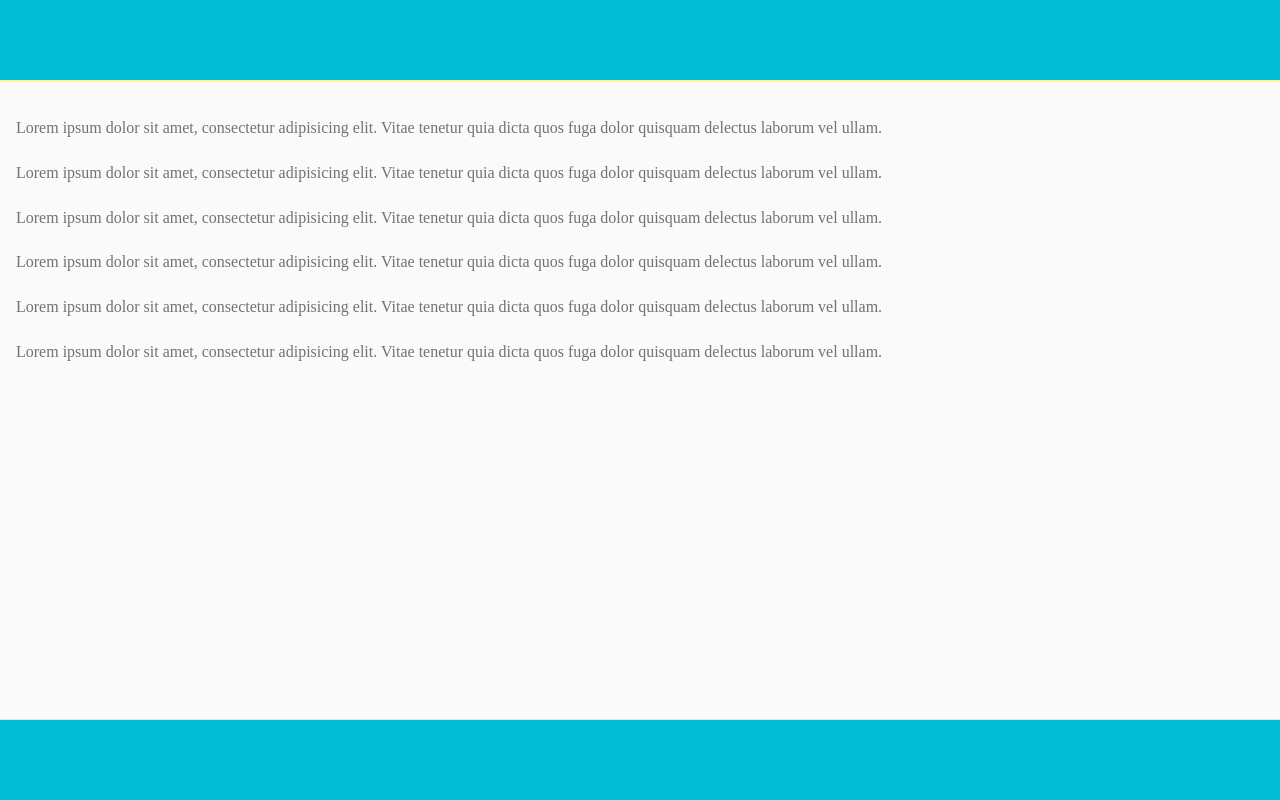
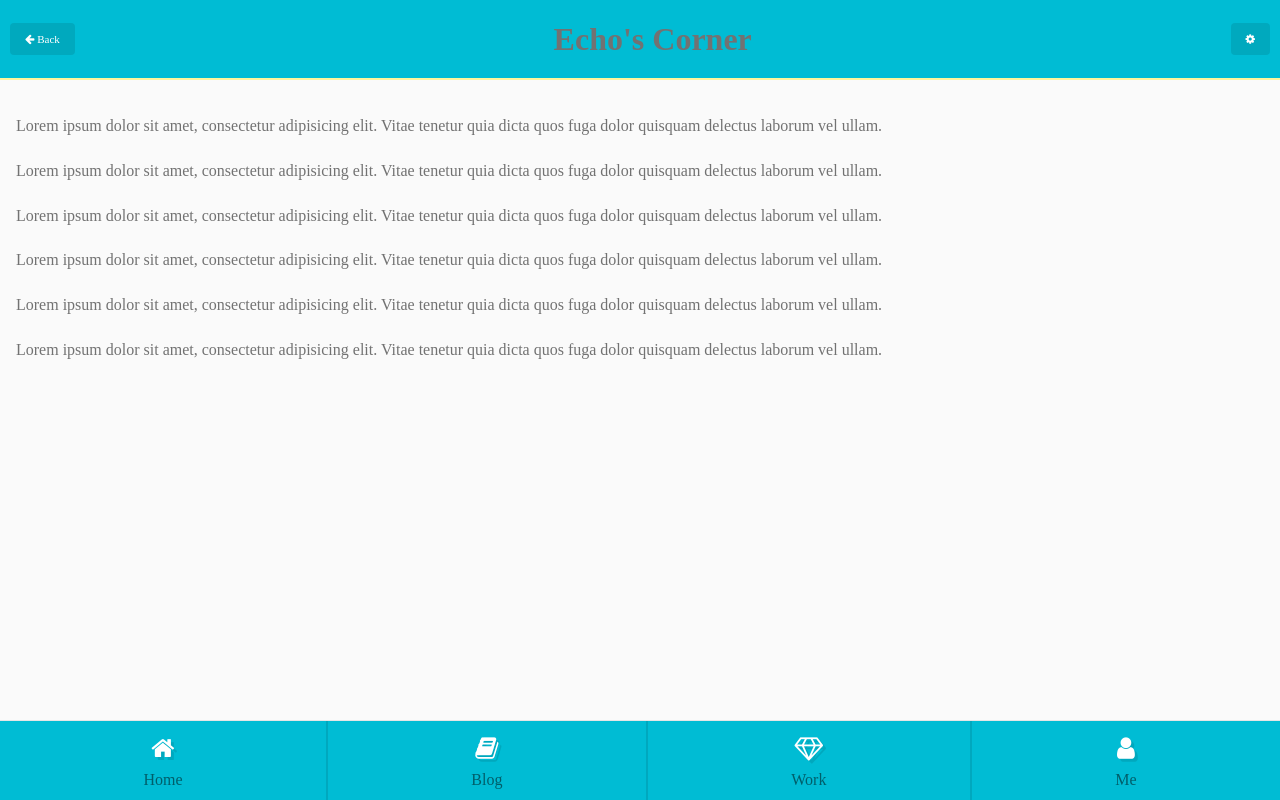
Before and after one commit to yhyecho/gulp-flex, a plain HTML site: page index.html in a window 1280 px wide. Drawn offline with Linux system fonts and the light colour scheme.

Commit message:
add font-awesome

```diff
--- a/index.html
+++ b/index.html
@@ -6,10 +6,20 @@
   <meta http-equiv="X-UA-Compatible" content="ie=edge">
   <title>Document</title>
   <link rel="stylesheet" href="./styles/main.css">
+  <link rel="stylesheet" href="http://cdn.bootcss.com/font-awesome/4.5.0/css/font-awesome.min.css">
 </head>
 <body>
   <div class="app-wrap">
-    <header class="app-header"></header>
+    <header class="app-header">
+      <a href="" class="button">
+        <i class="fa fa-arrow-left"></i>
+        Back
+      </a>
+      <h1>Echo's Corner</h1>
+      <a href="" class="button">
+        <i class="fa fa-cog"></i>
+      </a>
+    </header>
     <div class="content">
       <p>
         Lorem ipsum dolor sit amet, consectetur adipisicing elit. Vitae tenetur quia dicta quos fuga dolor quisquam delectus laborum vel ullam.
@@ -30,7 +40,24 @@
         Lorem ipsum dolor sit amet, consectetur adipisicing elit. Vitae tenetur quia dicta quos fuga dolor quisquam delectus laborum vel ullam.
       </p>
     </div>
-    <div class="app-footer"></div>
+    <div class="app-footer">
+      <a href="">
+        <i class="fa fa-home"></i>
+        Home
+      </a>
+      <a href="">
+        <i class="fa fa-book"></i>
+        Blog
+      </a>
+      <a href="">
+        <i class="fa fa-diamond"></i>
+        Work
+      </a>
+      <a href="">
+        <i class="fa fa-user"></i>
+        Me
+      </a>
+    </div>
   </div>
 </body>
 </html>
--- a/src/gulpfile.js
+++ b/src/gulpfile.js
@@ -2,9 +2,15 @@ var gulp = require('gulp');
 var sass = require('gulp-sass');
 var prefix = require('gulp-autoprefixer');
 
+// 处理gulp错误
+function handleError(err) {
+  console.log(err.toString());
+  this.emit('end');
+}
+
 gulp.task('sass', function() {
   gulp.src('styles/main.scss')
-      .pipe(sass())
+      .pipe(sass()).on('error', handleError)
       .pipe(prefix())
       .pipe(gulp.dest('../styles'));
 });
--- a/src/styles/main.scss
+++ b/src/styles/main.scss
@@ -12,16 +12,35 @@ body {
   -webkit-font-smoothing: antialiased;
   color: $secondary-text-color;
 }
+* {
+  box-sizing: border-box;
+}
+a {
+  text-decoration: none;
+}
 .app-wrap {
   height: 100vh;
   display: flex;
   flex-direction: column; // flex-item排列方向
 }
 .app-header {
+  padding: 10px;
   background-color: $primary-color;
   height: 80px;
+  display: flex;
+  align-items: center; // flex-item 垂直居中
+  justify-content: space-between; // flex－item平均分配空间
   border-bottom: 2px solid #fff59d;
   flex-shrink: 0;
+  a {
+    font-size: 11px;
+    color: $primary-color-text;
+  }
+  .button {
+    background: rgba(0, 0, 0, 0.1);
+    padding: 10px 15px;
+    border-radius: 4px;
+  }
 }
 .content {
   background-color: #fafafa;
@@ -33,6 +52,24 @@ body {
 .app-footer {
   height: 80px;
   flex-shrink: 0; // 不被压缩 默认为1
+  display: flex;
   background-color: $primary-color;
   border-top: 1px solid #e6e6e6;
+  a {
+    padding: 15px;
+    text-align: center;
+    color: rgba(0, 0, 0, 0.5);
+    border-left: 2px solid rgba(0, 0, 0, 0.1);
+    flex-grow: 1;
+    &:first-child {
+      border-left: 0;
+    }
+    i {
+      display: block;
+      font-size: 25px;
+      color: #fff;
+      text-shadow: 3px 3px 0 rgba(0, 0, 0, 0.1);
+      padding-bottom: 10px;
+    }
+  }
 }
```
Also changed, not shown: src/index.html (+29 -2 lines), styles/main.css.
